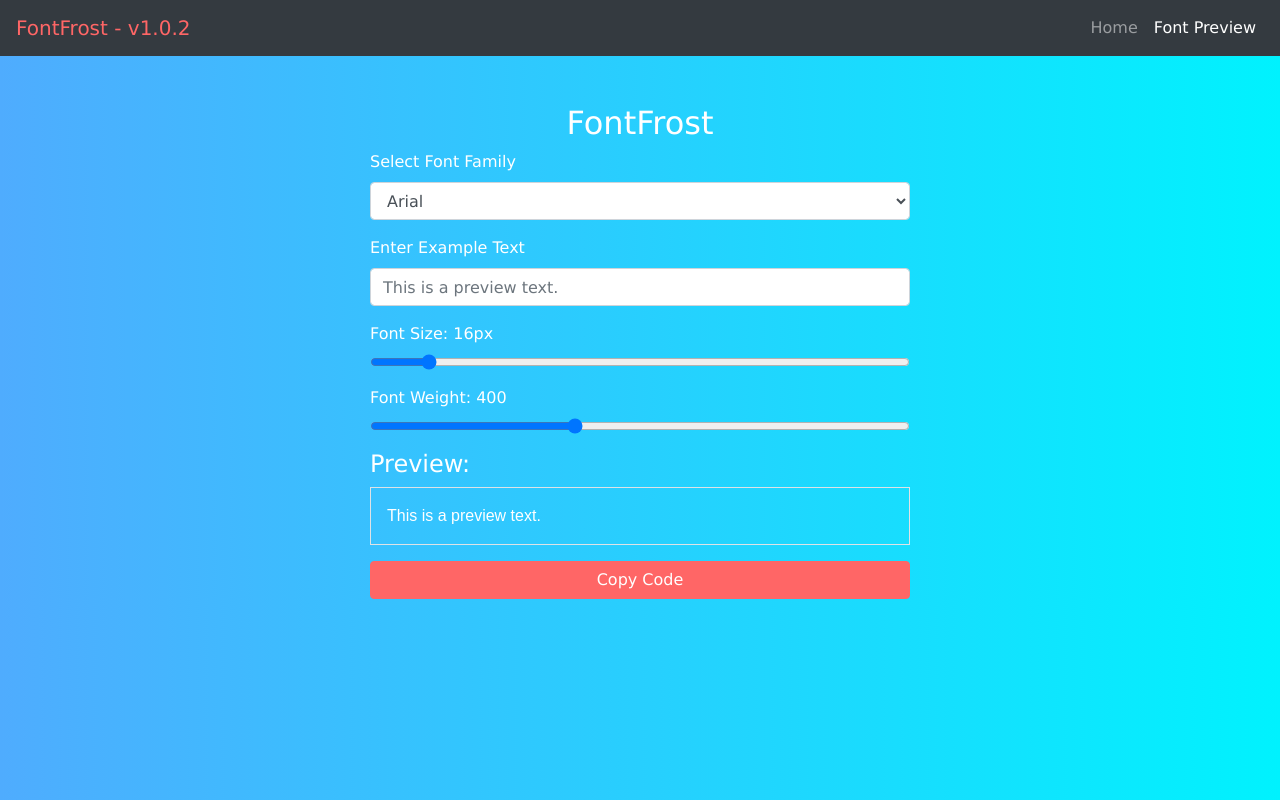
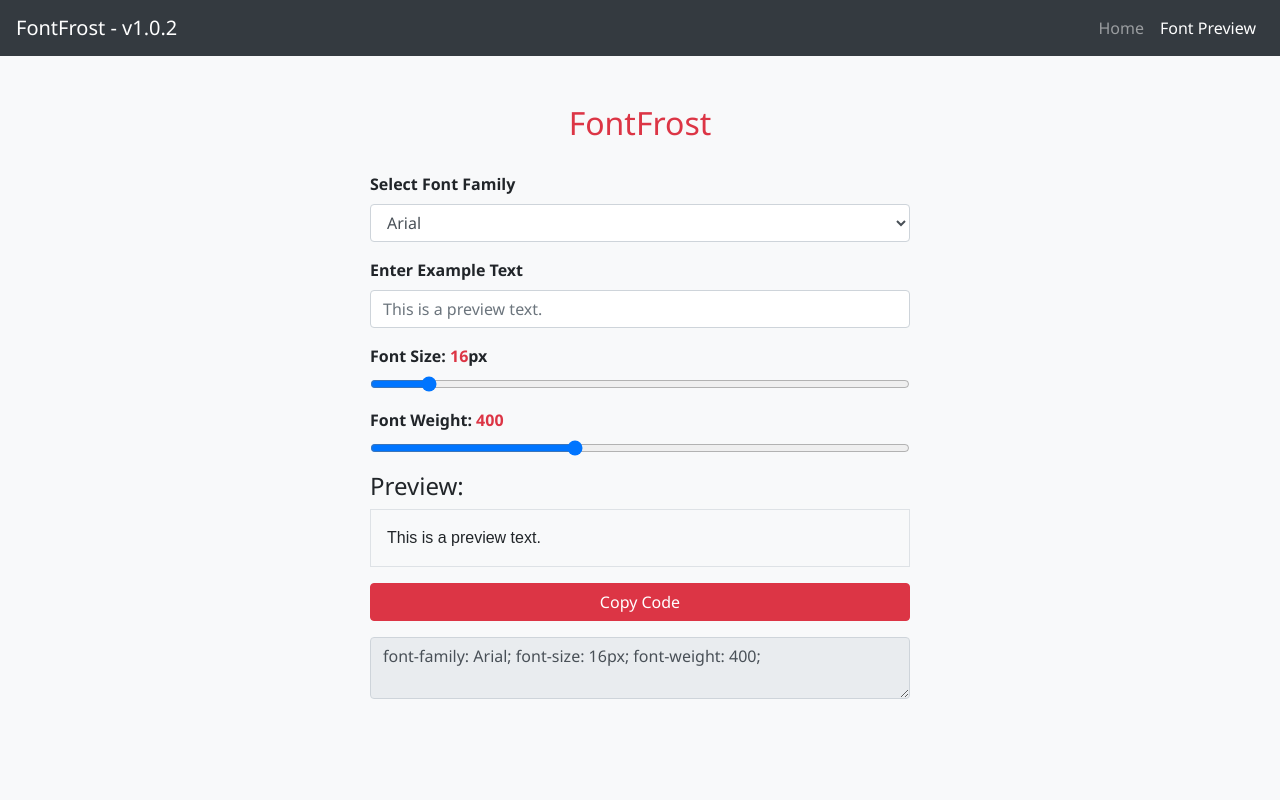
Before and after one commit to Harshit2012/FontFrost, a plain HTML site: page font.html in a window 1280 px wide. Drawn offline with nearby package versions, Linux system fonts and the light colour scheme.

Commit message:
Update style.css
Styling improved

```diff
--- a/style.css
+++ b/style.css
@@ -1,27 +1,68 @@
 body {
-    background-image: linear-gradient(to right, #4facfe 0%, #00f2fe 100%);
-    color: white;
-    font-family: Verdana, Geneva, Tahoma, sans-serif;
+    background-color: #f8f9fa;
+    font-family: 'Segoe UI', Tahoma, Geneva, Verdana, sans-serif;
+    margin: 0;
+    padding: 0;
 }
 
-.navbar-brand {
-    color: #ff6666 !important;
+h2 {
+    color: #dc3545;
+    margin-bottom: 30px;
 }
 
-.btn-danger {
-    background-color: #ff6666;
-    border-color: #ff6666;
+.navbar {
+    margin-bottom: 30px;
 }
 
-.preview-container {
-    margin-top: 20px;
+.preview {
+    background-color: #fff;
+    color: #000;
+    border-radius: 5px;
+    transition: all 0.3s ease-in-out;
+    box-shadow: 0 4px 8px rgba(0, 0, 0, 0.1);
 }
 
-#preview {
-    font-size: 1.5rem;
+.preview:hover {
+    transform: scale(1.02);
 }
 
-#fontCode {
-    display: none;
-    margin-top: 20px;
+#copyBtn {
+    background-color: #dc3545;
+    border: none;
+    transition: background-color 0.3s;
 }
+
+#copyBtn:hover {
+    background-color: #c82333;
+}
+
+.form-group label {
+    font-weight: bold;
+}
+
+input[type="text"] {
+    transition: border-color 0.3s;
+}
+
+input[type="text"]:focus {
+    border-color: #dc3545;
+    box-shadow: 0 0 5px rgba(220, 53, 69, 0.5);
+}
+
+.form-control-range {
+    cursor: pointer;
+}
+
+#fontSizeValue, #fontWeightValue {
+    font-weight: bold;
+    color: #dc3545;
+}
+
+@keyframes fadeIn {
+    from { opacity: 0; }
+    to { opacity: 1; }
+}
+
+.preview {
+    animation: fadeIn 1s ease-in-out;
+}
```
